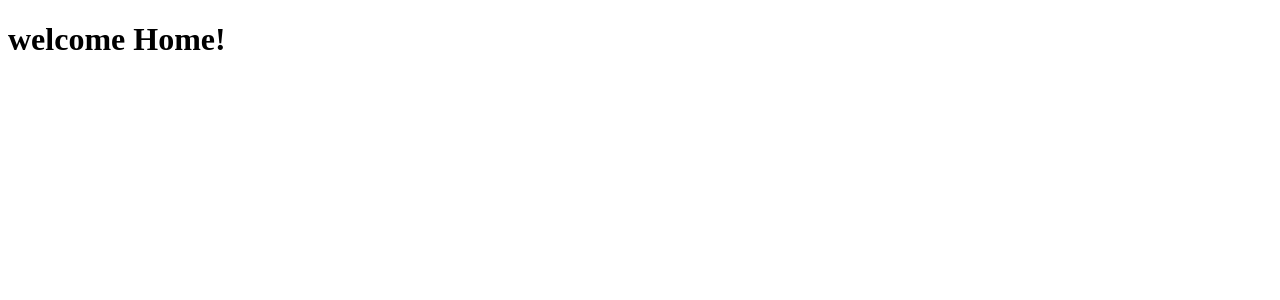
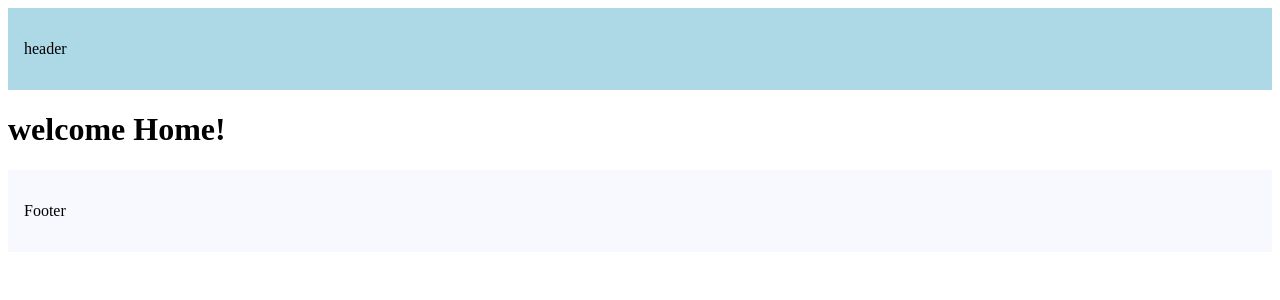
Before and after one commit to Mr-BlackHat-lab/nextjs16, a Next.js app: page / in a window 1280 px wide. Shown: the top 300 px of the page. Built offline with nearby package versions, Linux system fonts and the light colour scheme.

Commit message:
layout overall

```diff
--- a/src/app/layout.tsx
+++ b/src/app/layout.tsx
@@ -14,10 +14,24 @@ export default function RootLayout({
 }>) {
   return (
     <html lang="en">
-      <body
-        className={`antialiased`}
-      >
+      <body>
+        <header
+         style={{backgroundColor: "lightblue",
+          padding: "16px"
+         }}>
+          <p>
+          header
+          </p>
+        </header>
         {children}
+        <footer
+         style={{backgroundColor: "ghostwhite",
+          padding: "16px"
+         }}>
+          <p>
+          Footer
+          </p>
+        </footer>
       </body>
     </html>
   );
```
